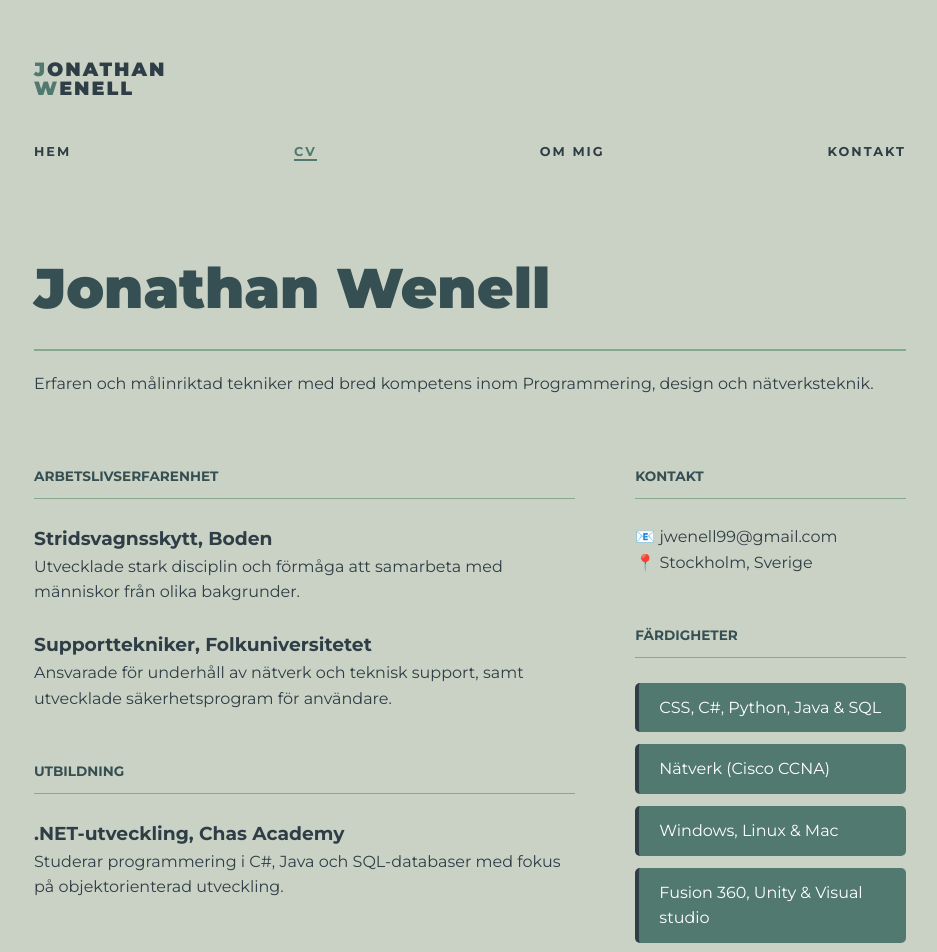
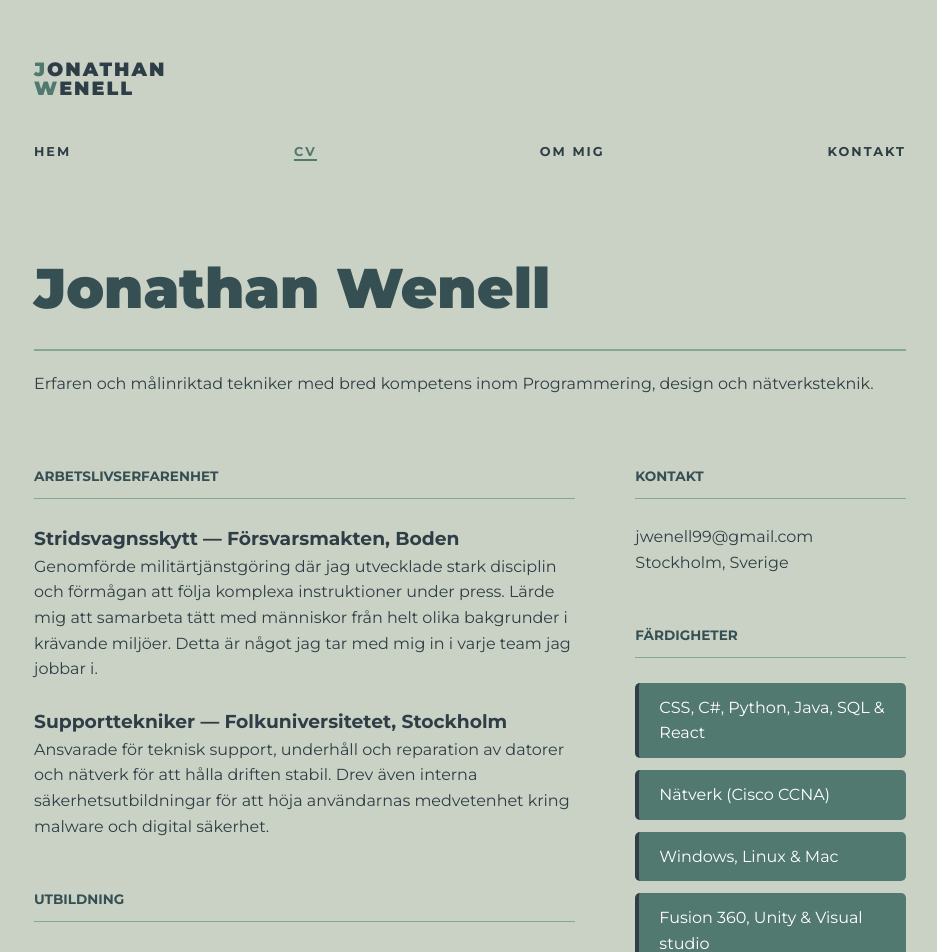
Before and after one commit to HappyHamster135/CV-React, a React (Vite) app: page /#/cv in a window 1280 px wide. Shown: the top 952 px of the page, without its empty margins (170-1107 px from the left). Built offline with nearby package versions, Linux system fonts and the light colour scheme.

Commit message:
fixade om mig CV

```diff
--- a/src/About.jsx
+++ b/src/About.jsx
@@ -10,7 +10,7 @@ export default function About() {
             fontWeight: "600",
           }}
         >
-          Problemlösare, tech-entusiast och äventyrare.
+          Problemlösare, tech entusiast och äventyrare.
         </p>
       </div>
 
@@ -18,7 +18,7 @@ export default function About() {
         <div className="cv-main-col">
           <p>
             När jag inte kodar i .NET eller grejar med servrar, gillar jag
-            verkligen att ta reda på hur saker fungerar – både under huven och i
+            verkligen att ta reda på hur saker fungerar, både under huven och i
             stort.
           </p>
 
@@ -28,24 +28,15 @@ export default function About() {
             är riktigt kul att laga trasig elektronik och väcka liv i gamla
             prylar. Ett av mina största intressen är att bygga och skruva med
             drönare och radiostyrt. Det är en grym mix av mekanik, elektronik
-            och kod! Att vara så hands-on gör att jag är bekväm med att felsöka
-            allt från koden till själva hårdvaran eller nätverket.
-          </p>
-
-          <h2>Språk & Kommunikation</h2>
-          <p>
-            Jag gillar att lära mig nya grejer hela tiden, och det gäller språk
-            också. Utöver svenska och engelska snackar jag norska och förstår en
-            hel del italienska. För mig är vanliga språk ganska likt
-            programmeringsspråk – det handlar om att förstå logiken och hur man
-            bygger upp saker för att få fram rätt budskap.
+            och kod. Att vara så hands on gör att jag är bekväm med att felsöka
+            allt från koden till själva hårdvaran.
           </p>
 
           <h2>Klättring, Skidor & Disciplin</h2>
           <p>
             När jag inte sitter framför skärmen hittar du mig antagligen på en
             klättervägg eller i skidbacken. Klättring är grym problemlösning:
-            man måste ha tålamod, fokusera och alltid planera nästa drag, vilket
+            man måste ha tålamod, fokusera och alltid planera nästa steg, vilket
             är exakt samma tänk jag använder när jag kodar. Utöver det gjorde
             jag lumpen som stridsvagnsskytt i Försvarsmakten, vilket gav mig bra
             disciplin och lärde mig att samarbeta i team även när det är
@@ -58,9 +49,9 @@ export default function About() {
           <ul className="skills-list">
             <li>Bygger & flyger drönare</li>
             <li>Lagar trasig elektronik</li>
-            <li>Brinner för data & servrar</li>
+            <li>Data & servrar</li>
             <li>Klättrar & åker skidor</li>
-            <li>Lär mig nya språk</li>
+            <li>Älskar växter</li>
           </ul>
 
           <h2 style={{ marginTop: "50px" }}> Varför anställa mig?</h2>
@@ -71,12 +62,11 @@ export default function About() {
               lineHeight: "1.6",
             }}
           >
-            Med mig får du en tekniker som gillar helheten. Jag fattar hur
-            mjukvara pratar med hårdvara, hur servrarna hänger ihop med
-            nätverket och, kanske det viktigaste, hur man funkar bra ihop i ett
-            team. Jag är envis och ger mig inte i första taget när jag stöter på
-            en knepig bugg – oavsett om den ligger i koden eller på ett
-            kretskort!
+            Med mig får du en utvecklare som fattar helheten. Jag förstår hur
+            mjukvaran pratar med hårdvaran, hur nätverket hänger ihop och kanske
+            det viktigaste hur man funkar bra ihop i ett team. Jag är envis, lär
+            mig snabbt och ger mig inte i första taget när jag stöter på en
+            knepig bugg.
           </p>
         </div>
       </div>
--- a/src/CV.jsx
+++ b/src/CV.jsx
@@ -1,11 +1,14 @@
-import cvData from './cvData.json';
+import cvData from "./cvData.json";
 
 export default function CV() {
   return (
     <main className="cv-page">
       <header className="cv-header">
         <h1>Jonathan Wenell</h1>
-                <p className="cv-intro">Erfaren och målinriktad tekniker med bred kompetens inom Programmering, design och nätverksteknik.</p>
+        <p className="cv-intro">
+          Erfaren och målinriktad tekniker med bred kompetens inom
+          Programmering, design och nätverksteknik.
+        </p>
       </header>
 
       <div className="cv-grid">
@@ -31,18 +34,17 @@ export default function CV() {
           </section>
         </div>
 
-
         <aside className="cv-side-col">
           <section className="cv-sidebar-box">
             <h2>Kontakt</h2>
-                        <p>📧 jwenell99@gmail.com</p>
-                        <p>📍 Stockholm, Sverige</p>
+            <p> jwenell99@gmail.com</p>
+            <p> Stockholm, Sverige</p>
           </section>
 
           <section className="cv-sidebar-box">
             <h2>Färdigheter</h2>
             <ul className="skills-list">
-                            <li>CSS, C#, Python, Java & SQL </li>
+              <li>CSS, C#, Python, Java, SQL & React </li>
               <li>Nätverk (Cisco CCNA)</li>
               <li>Windows, Linux & Mac</li>
               <li>Fusion 360, Unity & Visual studio</li>
@@ -52,7 +54,7 @@ export default function CV() {
 
           <section className="cv-sidebar-box">
             <h2>Språk</h2>
-                        <p>Svenska, Engelska, Norska & Italienska</p>
+            <p>Svenska & Engelska</p>
           </section>
         </aside>
       </div>
--- a/src/cvData.json
+++ b/src/cvData.json
@@ -1,20 +1,21 @@
 {
   "experience": [
     {
-            "title": "Stridsvagnsskytt, Boden",
-            "period": "2022-2023",
-            "description": "Utvecklade stark disciplin och förmåga att samarbeta med människor från olika bakgrunder."
+      "title": "Stridsvagnsskytt — Försvarsmakten, Boden",
+      "period": "2022 – 2023",
+      "description": "Genomförde militärtjänstgöring där jag utvecklade stark disciplin och förmågan att följa komplexa instruktioner under press. Lärde mig att samarbeta tätt med människor från helt olika bakgrunder i krävande miljöer. Detta är något jag tar med mig in i varje team jag jobbar i."
     },
     {
-            "title": "Supporttekniker, Folkuniversitetet",
-            "period": "2019-2021",
-            "description": "Ansvarade för underhåll av nätverk och teknisk support, samt utvecklade säkerhetsprogram för användare."
+      "title": "Supporttekniker — Folkuniversitetet, Stockholm",
+      "period": "2019 – 2021",
+      "description": "Ansvarade för teknisk support, underhåll och reparation av datorer och nätverk för att hålla driften stabil. Drev även interna säkerhetsutbildningar för att höja användarnas medvetenhet kring malware och digital säkerhet."
     }
   ],
   "education": [
     {
-            "title": ".NET-utveckling, Chas Academy",
-            "description": "Studerar programmering i C#, Java och SQL-databaser med fokus på objektorienterad utveckling."
+      "title": ".NET-utveckling — Chas Academy, Stockholm",
+      "period": "2025 – pågående",
+      "description": "Yrkesförberedande utbildning med fokus på C# och Java samt arbete med SQL-databaser. Täcker objektorienterad programmering, databashantering och utveckling av fullstack-applikationer."
     }
   ]
 }
```
Lines whose indentation alone changed are shown as unchanged.
